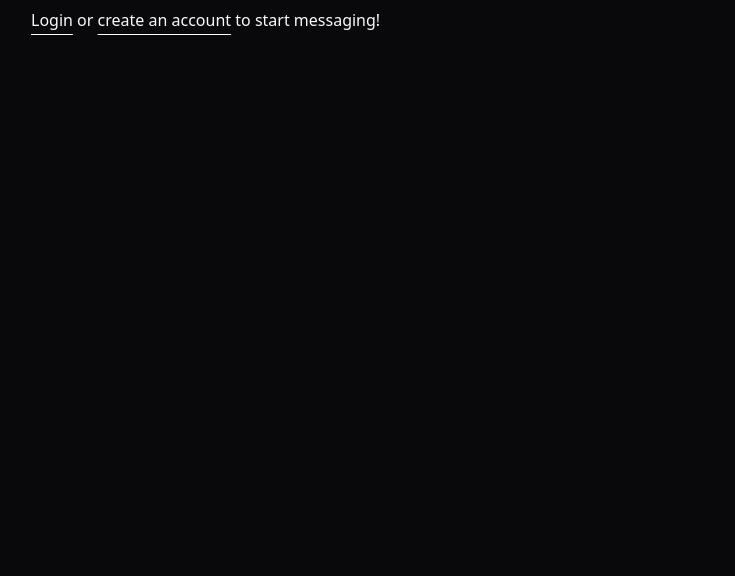
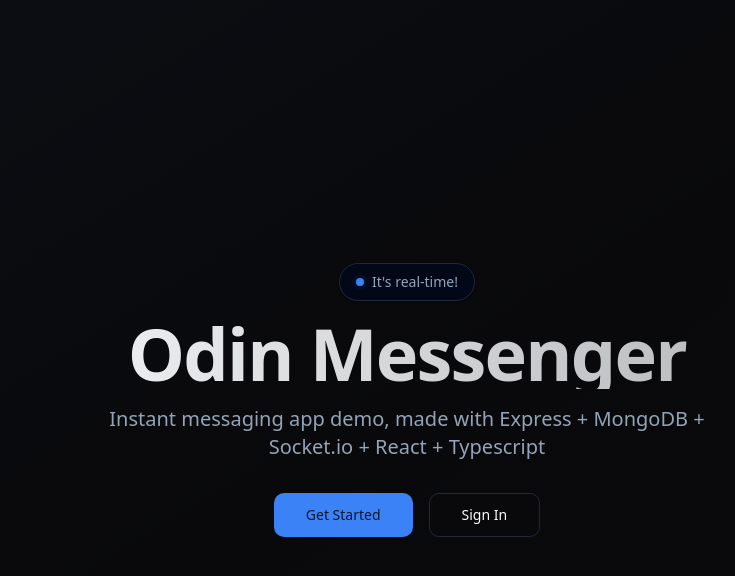
Before and after one commit to veotaar/messaging-app, a React (Vite) app: page / in a window 1280 px wide. Shown: the top 576 px of the page, without its empty margins (233-968 px from the left). Built offline with nearby package versions, Linux system fonts and the light colour scheme; no server answers.

Commit message:
add home page styles

```diff
--- a/src/routes/home.conversations.$chatId.tsx
+++ b/src/routes/home.conversations.$chatId.tsx
@@ -111,7 +111,8 @@
               : "Nothing more to load"}
         </Button>
         <div className="mb-[0.05rem] flex flex-col gap-[0.05rem]">
-          {data.pages.map((group, _i) => (
+          {data &&
+            data.pages.map((group, _i) => (
               <div key={group.messagesData.messages[0]._id}>
                 <div className="flex flex-col items-end gap-[0.1rem] whitespace-pre-wrap">
                   {group.messagesData.messages.map((message) => (
--- a/src/routes/home.tsx
+++ b/src/routes/home.tsx
@@ -17,10 +17,10 @@
   };
 
   return (
-    <>
-      <div className="pointer-events-none h-8 bg-background p-1 font-bold text-primary">
+    <div className="pt-5">
+      {/* <div className="pointer-events-none h-8 bg-background p-1 font-bold text-primary">
         ⚡Odin Messenger
-      </div>
+      </div> */}
 
       <div className="flex bg-background">
         <div className="flex flex-col gap-2 bg-background p-2">
@@ -111,6 +111,6 @@
         </div>
       </div>
       <div className="h-2"></div>
-    </>
+    </div>
   );
 }
--- a/src/routes/index.tsx
+++ b/src/routes/index.tsx
@@ -1,4 +1,5 @@
 import { createFileRoute, Link, redirect } from "@tanstack/react-router";
+import { Button } from "../components/ui/button";
 import { useAuth } from "../lib/auth";
 
 export const Route = createFileRoute("/")({
@@ -21,28 +22,58 @@
 
   if (!isAuthenticated) {
     return (
-      <div className="mx-auto max-w-3xl p-2">
-        <p>
-          <Link to="/login" className="underline underline-offset-8">
-            Login
-          </Link>{" "}
-          or{" "}
-          <Link to="/register" className="underline underline-offset-8">
-            create an account
-          </Link>{" "}
-          to start messaging!
-        </p>
+      <div className="flex min-h-screen flex-col items-center justify-center bg-linear-to-br from-primary/5 via-background to-accent/5 px-4">
+        <div className="mx-auto w-full max-w-4xl space-y-8 text-center">
+          {/* Hero Section */}
+          <div className="space-y-4">
+            <div className="inline-flex items-center gap-2 rounded-full border bg-card px-4 py-2 text-sm shadow-sm">
+              <span className="relative flex h-2 w-2">
+                <span className="absolute inline-flex h-full w-full animate-ping rounded-full bg-primary opacity-75" />
+                <span className="relative inline-flex h-2 w-2 rounded-full bg-primary" />
+              </span>
+              <span className="text-muted-foreground">It's real-time!</span>
+            </div>
+
+            <h1 className="bg-linear-to-r from-foreground to-foreground/70 bg-clip-text font-bold text-5xl text-transparent tracking-tight sm:text-6xl md:text-7xl">
+              Odin Messenger
+            </h1>
+
+            <p className="mx-auto max-w-2xl text-lg text-muted-foreground sm:text-xl">
+              Instant messaging app demo, made with Express + MongoDB +
+              Socket.io + React + Typescript
+            </p>
+          </div>
+
+          {/* Buttons */}
+          <div className="flex flex-col items-center justify-center gap-4 sm:flex-row">
+            <Button asChild size="lg" className="w-full sm:w-auto">
+              <Link to="/register">Get Started</Link>
+            </Button>
+            <Button
+              asChild
+              variant="outline"
+              size="lg"
+              className="w-full sm:w-auto"
+            >
+              <Link to="/login">Sign In</Link>
+            </Button>
+          </div>
+        </div>
       </div>
     );
   }
 
   return (
-    <div className="mx-auto max-w-3xl overflow-hidden text-ellipsis whitespace-nowrap p-2">
-      <p>
-        <Link to="/home" className="underline underline-offset-8">
-          Go to dashboard
-        </Link>
-      </p>
+    <div className="flex min-h-screen items-center justify-center bg-linear-to-br from-primary/5 via-background to-accent/5 px-4">
+      <div className="w-full max-w-md space-y-6 rounded-lg border bg-card p-8 text-center shadow-lg">
+        <div className="space-y-2">
+          <h2 className="font-bold text-3xl">Welcome Back!</h2>
+          <p className="text-muted-foreground">You're already signed in</p>
+        </div>
+        <Button asChild size="lg" className="w-full">
+          <Link to="/home/conversations">Go to Dashboard</Link>
+        </Button>
+      </div>
     </div>
   );
 }
```
Lines whose indentation alone changed are shown as unchanged.
